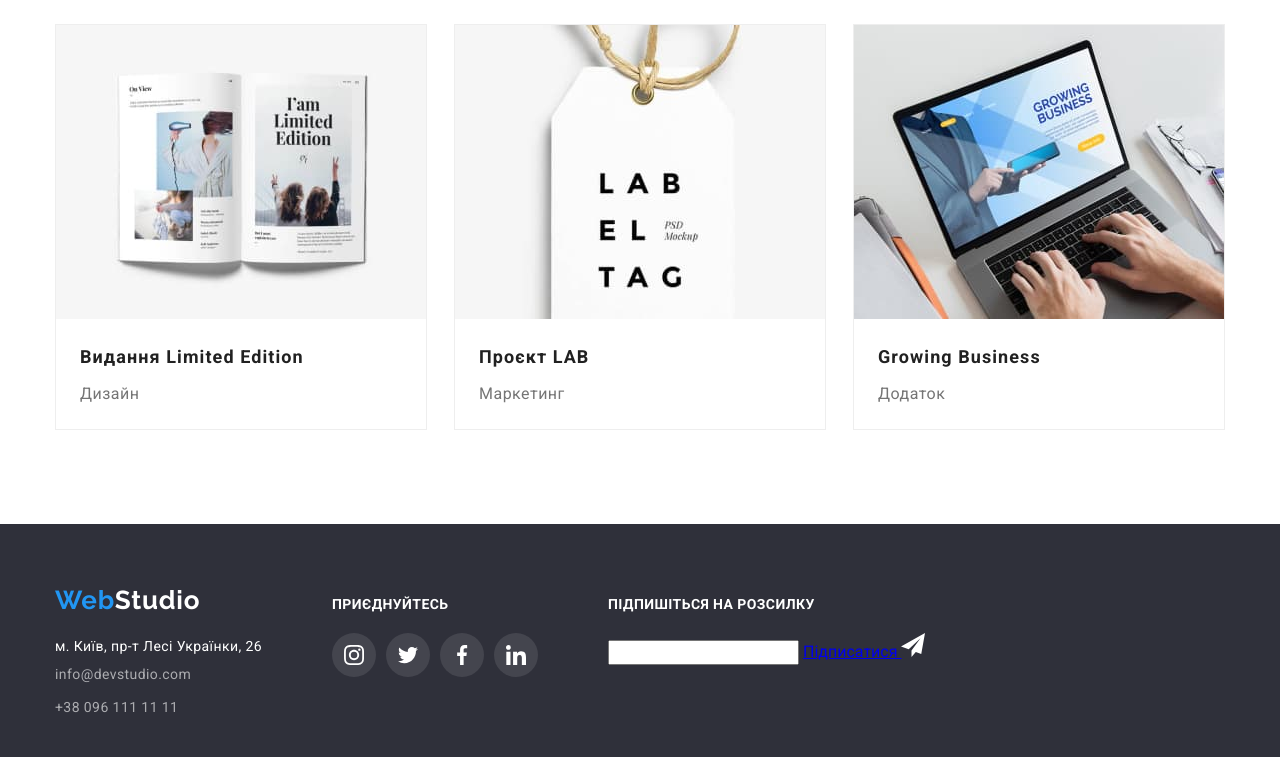
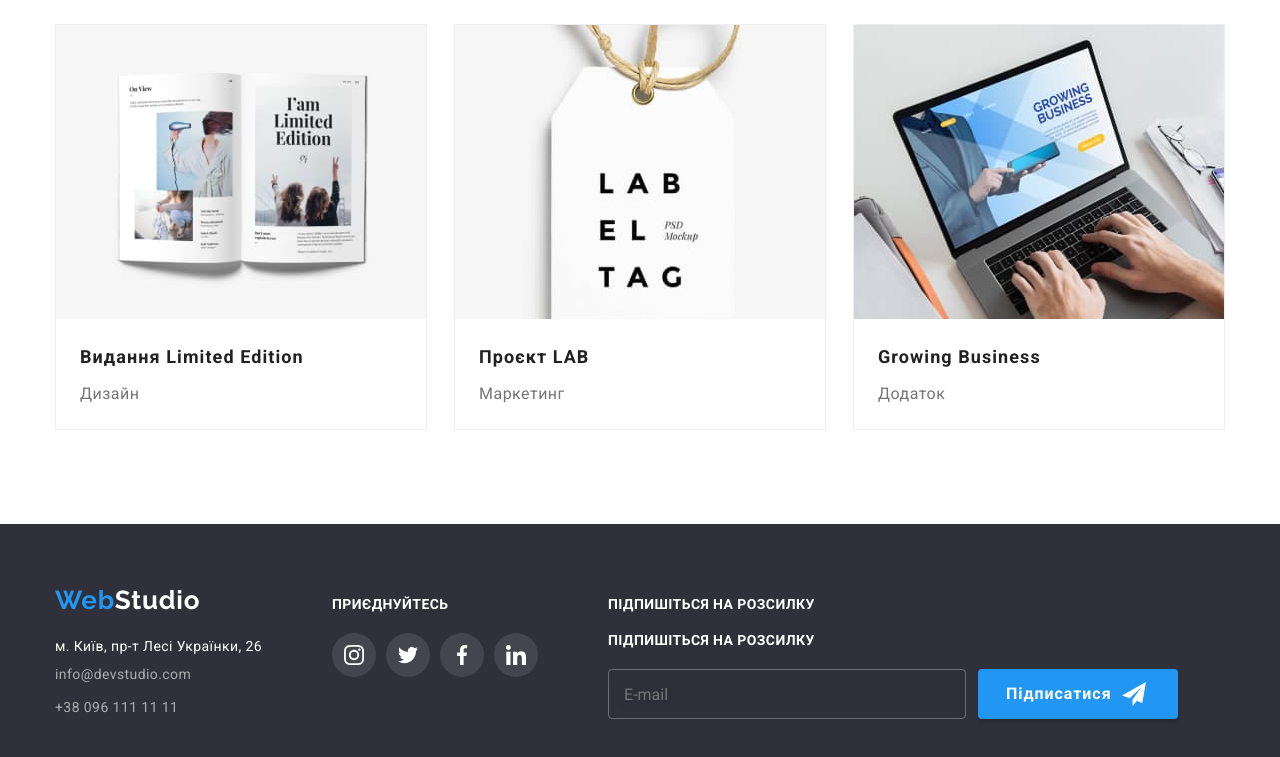
Before and after one commit to bogdan-ryzhko/goit-markup-hw-06, a plain HTML site: page portfolio.html in a window 1280 px wide. Shown: the part 1105-1862 px from the top of the page. Drawn offline with nearby package versions, Linux system fonts and the light colour scheme.

Commit message:
Додав у футер інпут і розсилку

```diff
--- a/css/styles.css
+++ b/css/styles.css
@@ -475,18 +475,16 @@ img {
 
 .production-list {
 	display: flex;
-	justify-content: center;
 	flex-wrap: wrap;
-	margin-top: calc(-1 * var(--card-list-gap));
-	margin-left: calc(-1 * var(--card-list-gap));
+	gap: 27px;
 }
 
 .production-list>.production-item {
 	flex-basis: calc(100% / 3 - var(--card-list-gap));
 	background-color: var(--white-color);
-	margin-top: var(--card-list-gap);
-	margin-left: var(--card-list-gap);
 }
+
+.production-list>.production-item:last-child {}
 
 .production-link {
 	display: inline-block;
@@ -634,6 +632,59 @@ img {
 .footer-soc-link:hover,
 .footer-soc-link:focus {
 	background-color: var(--brand-color);
+}
+
+.footer-field {
+	display: flex;
+	align-items: center;
+}
+
+.footer-field>label {
+	margin-right: 12px;
+}
+
+.footer-input {
+	background-color: transparent;
+	padding: 15px;
+	width: 358px;
+	height: 50px;
+	color: var(--white-color);
+	border: 1px solid rgba(255, 255, 255, 0.3);
+	filter: drop-shadow(0px 4px 4px rgba(0, 0, 0, 0.15));
+	border-radius: 4px;
+	transition: border 250ms cubic-bezier(0.4, 0, 0.2, 1);
+}
+
+.footer-input:focus,
+.footer-input:focus-visible {
+	outline: none;
+	border: 1px solid var(--brand-color);
+}
+
+.footer-subscribe {
+	display: flex;
+	align-items: center;
+	padding: 10px 28px;
+	width: 200px;
+	height: 50px;
+	font-weight: 700;
+	font-size: 16px;
+	line-height: 1.9;
+	letter-spacing: 0.06em;
+	color: var(--white-color);
+	background-color: var(--brand-color);
+	box-shadow: 0px 4px 4px rgba(0, 0, 0, 0.15);
+	border-radius: 4px;
+	transition: background-color 250ms cubic-bezier(0.4, 0, 0.2, 1);
+}
+
+.footer-subscribe:hover,
+.footer-subscribe:focus {
+	background-color: var(--hover-btn);
+}
+
+.footer-subscribe-icon {
+	margin-left: 10px;
 }
 
 /* ----------------------------- Модальне вікно ----------------------------- */
--- a/portfolio.html
+++ b/portfolio.html
@@ -284,11 +284,13 @@
         </div>
         <div class="footer-inner-content">
           <h2 class="footer-title">Підпишіться на розсилку</h2>
+          <div class="footer-inner-content">
+            <h2 class="footer-title">Підпишіться на розсилку</h2>
             <div class="footer-field">
               <label>
-              <input type="email" name="email">
+                <input type="email" name="email" class="footer-input" placeholder="E-mail">
               </label>
-            <a href="#" class="footer-subscribe">
+              <a href="#" class="footer-subscribe link">
                 Підписатися
                 <svg class="footer-subscribe-icon" width="24" height="24">
                   <use href="./images/svg-sprites/svg-icons.svg#icon-telegram"></use>
@@ -298,6 +300,7 @@
           </div>
         </div>
       </div>
+    </div>
   </footer>
 </body>
 
```
Also changed, not shown: index.html (+2 -2 lines). Lines whose indentation alone changed are shown as unchanged.
